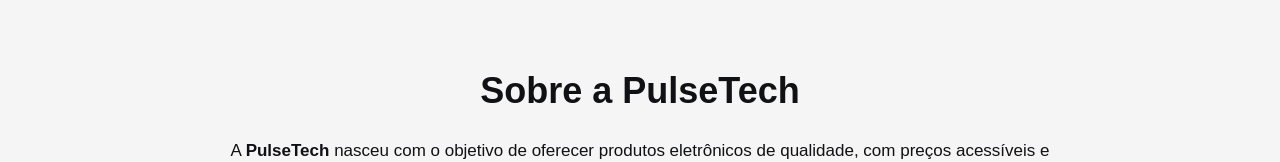
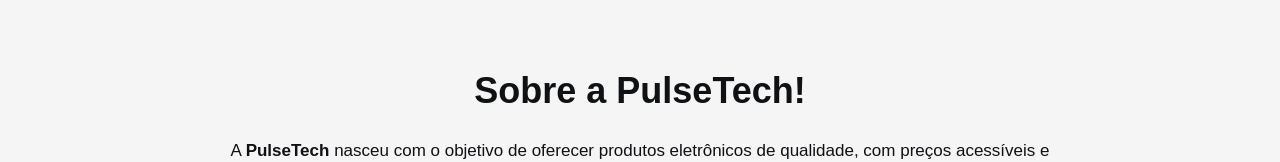
Before and after one commit to PulseTech198/pulsetech198, a plain HTML site: page index.html in a window 1280 px wide. Shown: the top 162 px of the page. Drawn offline with Linux system fonts and the light colour scheme.

Commit message:
Revise 'Sobre a PulseTech' section content
Updated the content of the 'Sobre a PulseTech' section to enhance clarity and engagement.

```diff
--- a/index.html
+++ b/index.html
@@ -18,7 +18,7 @@
 <!-- SOBRE NÓS -->
 <section id="sobre" class="sobre-nos">
     <div class="sobre-container">
-        <h2>Sobre a PulseTech</h2>
+        <h2>Sobre a PulseTech!</h2>
 
         <p>
             A <strong>PulseTech</strong> nasceu com o objetivo de oferecer
```
